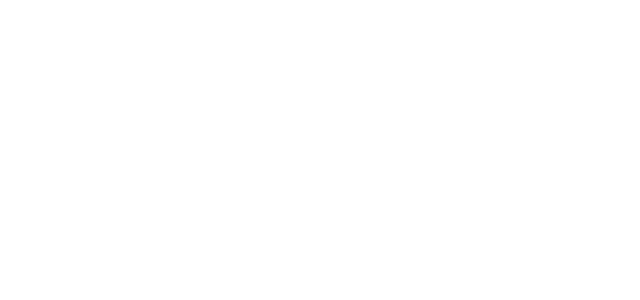
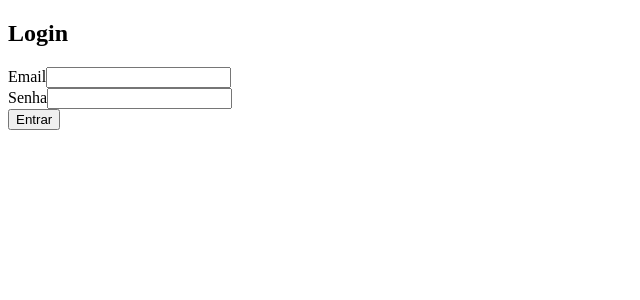
Before and after one commit to LuizFelipe99/oficina-front, an Angular app: page /login in a window 1280 px wide. Before the commit this address led to /. Shown: the top 300 px of the page, without its empty margins (0-640 px from the left). Built offline with nearby package versions, Linux system fonts and the light colour scheme.

Commit message:
feat: implementação de login com integração à API e armazenamento de token

```diff
--- a/src/app/app.config.ts
+++ b/src/app/app.config.ts
@@ -1,12 +1,16 @@
 import { ApplicationConfig } from '@angular/core';
 import { provideRouter } from '@angular/router';
 import { provideHttpClient } from '@angular/common/http';
+import { importProvidersFrom } from '@angular/core';
+import { FormsModule } from '@angular/forms';
+
 
 import { routes } from './app.routes';
 
 export const appConfig: ApplicationConfig = {
   providers: [
     provideRouter(routes),
-    provideHttpClient()
+    provideHttpClient(),
+      importProvidersFrom(FormsModule)
   ]
 };
--- a/src/app/app.routes.ts
+++ b/src/app/app.routes.ts
@@ -1,3 +1,9 @@
 import { Routes } from '@angular/router';
+import { LoginComponent } from './features/auth/pages/login/login.component';
 
-export const routes: Routes = [];
+export const routes: Routes = [
+  {
+    path: 'login',
+    component: LoginComponent
+  }
+];
--- a/src/app/features/auth/pages/login/login.component.html
+++ b/src/app/features/auth/pages/login/login.component.html
@@ -1 +1,17 @@
-<p>login works!</p>
+<div class="login-container">
+  <h2>Login</h2>
+
+  <form (ngSubmit)="onSubmit()">
+    <div>
+      <label>Email</label>
+      <input type="email" [(ngModel)]="email" name="email" required />
+    </div>
+
+    <div>
+      <label>Senha</label>
+      <input type="password" [(ngModel)]="password" name="password" required />
+    </div>
+
+    <button type="submit">Entrar</button>
+  </form>
+</div>
--- a/src/app/features/auth/pages/login/login.component.ts
+++ b/src/app/features/auth/pages/login/login.component.ts
@@ -1,12 +1,29 @@
 import { Component } from '@angular/core';
+import { AuthService } from '../../../../core/services/auth.service';
+import { FormsModule } from '@angular/forms';
 
 @Component({
   selector: 'app-login',
   standalone: true,
-  imports: [],
-  templateUrl: './login.component.html',
-  styleUrl: './login.component.css'
+  imports: [FormsModule],
+  templateUrl: './login.component.html'
 })
 export class LoginComponent {
 
+  email: string = '';
+  password: string = '';
+
+  constructor(private authService: AuthService) {}
+
+  onSubmit() {
+    this.authService.login(this.email, this.password).subscribe({
+      next: (response) => {
+        this.authService.saveToken(response.token);
+        console.log('Login realizado com sucesso');
+      },
+      error: (err) => {
+        console.error('Erro no login', err);
+      }
+    });
+  }
 }
```
